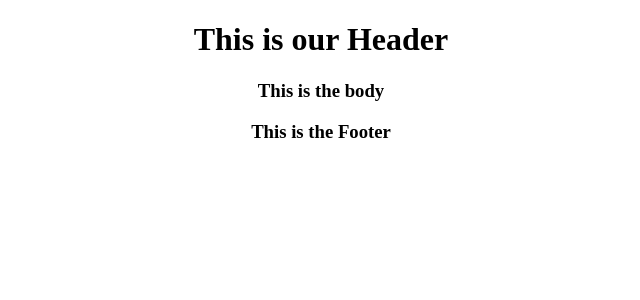
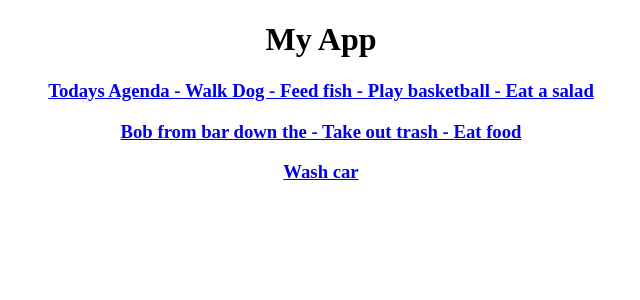
Before and after one commit to JoseIgnacioTapia/notes-app, a React (Create React App) app: page / in a window 1280 px wide. Shown: the top 300 px of the page, without its empty margins (319-959 px from the left). Built offline with nearby package versions, Linux system fonts and the light colour scheme.

Commit message:
Adding React Router

```diff
--- a/package.json
+++ b/package.json
@@ -8,6 +8,7 @@
     "@testing-library/user-event": "^12.8.3",
     "react": "^17.0.2",
     "react-dom": "^17.0.2",
+    "react-router-dom": "^5.3.0",
     "react-scripts": "4.0.3",
     "web-vitals": "^1.1.2"
   },
--- a/src/App.js
+++ b/src/App.js
@@ -1,15 +1,19 @@
+import { BrowserRouter as Router, Route } from 'react-router-dom';
+
 import Header from './components/Header';
 import './App.css';
-import Body from './components/Body';
-import Footer from './components/Footer';
+import NotesPages from './pages/NotesPages';
+import Note from './pages/Note';
 
 function App() {
   return (
-    <div className="App">
-      <Header />
-      <Body />
-      <Footer />
-    </div>
+    <Router>
+      <div className="App">
+        <Header />
+        <Route component={NotesPages} path="/" exact />
+        <Route component={Note} path="/note/:id" />
+      </div>
+    </Router>
   );
 }
 
--- /dev/null
+++ b/src/assets/data.js
@@ -0,0 +1,19 @@
+let notes = [
+  {
+    id: 1,
+    body: 'Todays Agenda\n\n- Walk Dog\n- Feed fish\n- Play basketball\n- Eat a salad',
+    updated: '2021-07-14T13:49:02.078653Z',
+  },
+  {
+    id: 2,
+    body: 'Bob from bar down the \n\n- Take out trash\n- Eat food',
+    updated: '2021-07-13T20:43:18.550058Z',
+  },
+  {
+    id: 3,
+    body: 'Wash car',
+    updated: '2021-07-13T19:46:12.187306Z',
+  },
+];
+
+export default notes;
--- a/src/components/Body.js
+++ /dev/null
@@ -1,9 +0,0 @@
-const Body = () => {
-  return (
-    <>
-      <h3>This is the body</h3>
-    </>
-  );
-};
-
-export default Body;
--- a/src/components/Footer.js
+++ /dev/null
@@ -1,9 +0,0 @@
-const Footer = () => {
-  return (
-    <>
-      <h3>This is the Footer</h3>
-    </>
-  );
-};
-
-export default Footer;
--- a/src/components/Header.js
+++ b/src/components/Header.js
@@ -1,8 +1,8 @@
 const Header = () => {
   return (
-    <div>
-      <h1>This is our Header</h1>
-    </div>
+    <>
+      <h1>My App</h1>
+    </>
   );
 };
 
--- /dev/null
+++ b/src/components/ListItem.js
@@ -0,0 +1,13 @@
+import { Link } from 'react-router-dom';
+
+const ListItem = ({ note }) => {
+  return (
+    <Link to={`/note/${note.id}`}>
+      <div className="notes-list-item">
+        <h3>{note.body}</h3>
+      </div>
+    </Link>
+  );
+};
+
+export default ListItem;
--- /dev/null
+++ b/src/pages/Note.js
@@ -0,0 +1,15 @@
+import notes from '../assets/data';
+
+const Note = ({ match }) => {
+  let noteID = match.params.id;
+
+  let note = notes.find(note => note.id === +noteID);
+
+  return (
+    <div>
+      <p>{note?.body}</p> {/* Show if  exist the element note */}
+    </div>
+  );
+};
+
+export default Note;
--- /dev/null
+++ b/src/pages/NotesPages.js
@@ -0,0 +1,14 @@
+import notes from '../assets/data';
+import ListItem from '../components/ListItem';
+
+const NotesPages = () => {
+  return (
+    <div>
+      {notes.map(note => (
+        <ListItem key={note.id} note={note} />
+      ))}
+    </div>
+  );
+};
+
+export default NotesPages;
```
Also changed, not shown: 1 other file (tests, documents, lock files or other folders).
